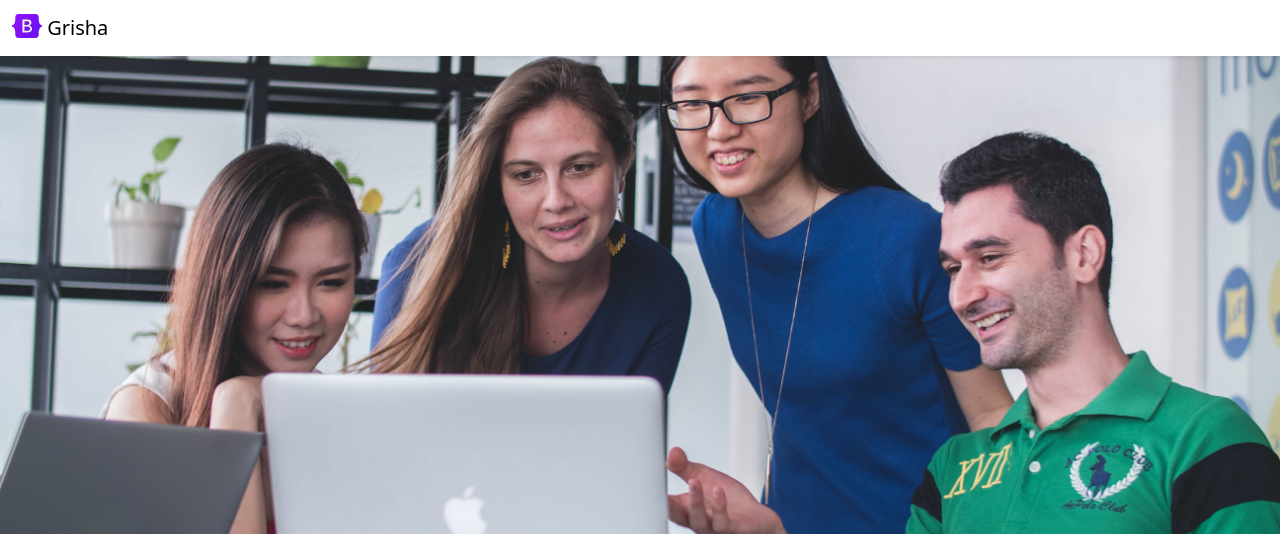
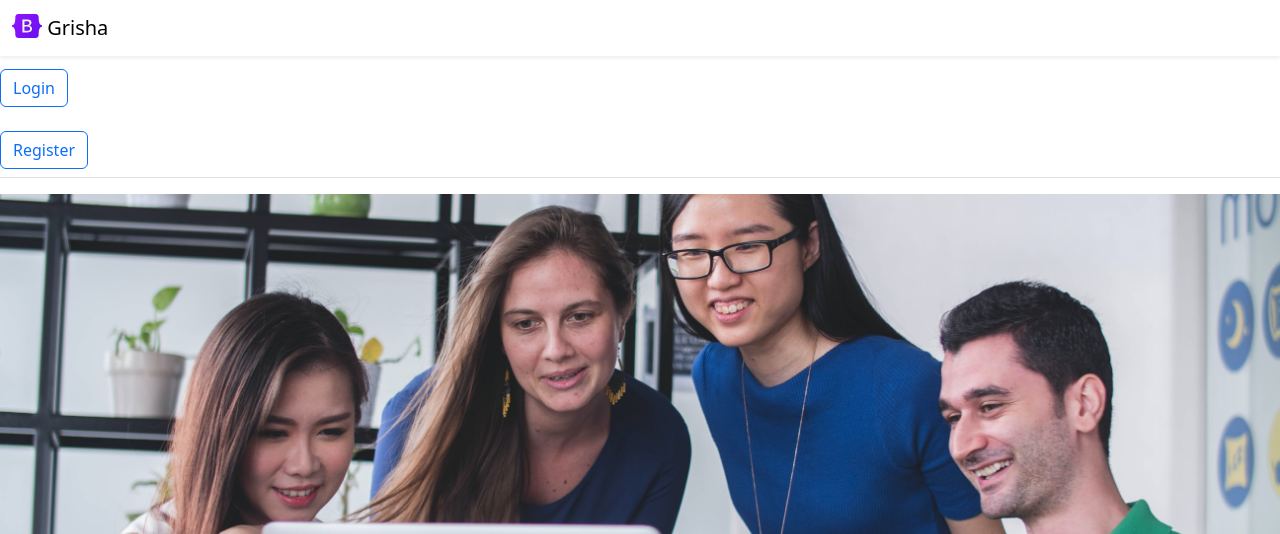
Before and after one commit to MashaDel/Grisha-Careers-Website, a Flask app: template templates/home.html in a window 1280 px wide. Shown: the top 534 px of the page. Run offline with Flask 3, Linux system fonts and the light colour scheme; the template is opened without the code that fills it, so the values that code supplies are empty.

Commit message:
added start_form

```diff
--- a/app.py
+++ b/app.py
@@ -4,6 +4,22 @@ from database import load_jobs_from_db,load_job_from_db,add_application_to_db
 
 
 app=Flask(__name__)
+
+
+@app.route("/login",methods=["post"])
+def login():
+  res=requests.form
+  print(res)
+  return render_template("login_form.html")
+
+
+@app.route("/register",methods=["post"])
+def register():
+  res=requests.form
+  print(res)
+  return render_template("register_form.html")
+
+
 
 @app.route("/")
 def hello_grisha():
@@ -51,5 +67,12 @@ def apply_to_job(id):
 
 
 
+
+#______________________________________________________
+#@app.route("/login")
+#def page_login():
+  #return render_template("login_form.html")
+
+
 if __name__ == "__main__":
   app.run(host="0.0.0.0",debug=True)
--- a/templates/home.html
+++ b/templates/home.html
@@ -6,6 +6,7 @@
   </head>
   <body>
     {% include "nav.html" %}
+    {% include "start_form.html" %}
     {% include 'banner.html' %}
     <div class="container">
       <h1 class="text-center mt-2 mb-4">
--- a/templates/jobpage.html
+++ b/templates/jobpage.html
@@ -11,7 +11,7 @@
         <div>
           <style>
             #job{
-            height:460px;
+            height:640px;
             width:100%;
             object-fit:cover;
             margin-bottom:16px; }
--- /dev/null
+++ b/templates/start_form.html
@@ -0,0 +1,12 @@
+
+<div class="border-bottom row" style="margin-bottom:16px;
+  padding-bottom:8px;">
+  <div ><br>
+    <a href="/login"
+      type="button" class="btn btn-outline-primary float-right align-middle">Login</a>
+  </div>
+  <div ><br>
+    <a href="/register"
+      type="button" class="btn btn-outline-primary float-right align-middle">Register</a>
+  </div>
+</div>
```
Also changed, not shown: templates/login_form.html (added, +19 -0 lines), templates/register_form.html (added, +19 -0 lines).
